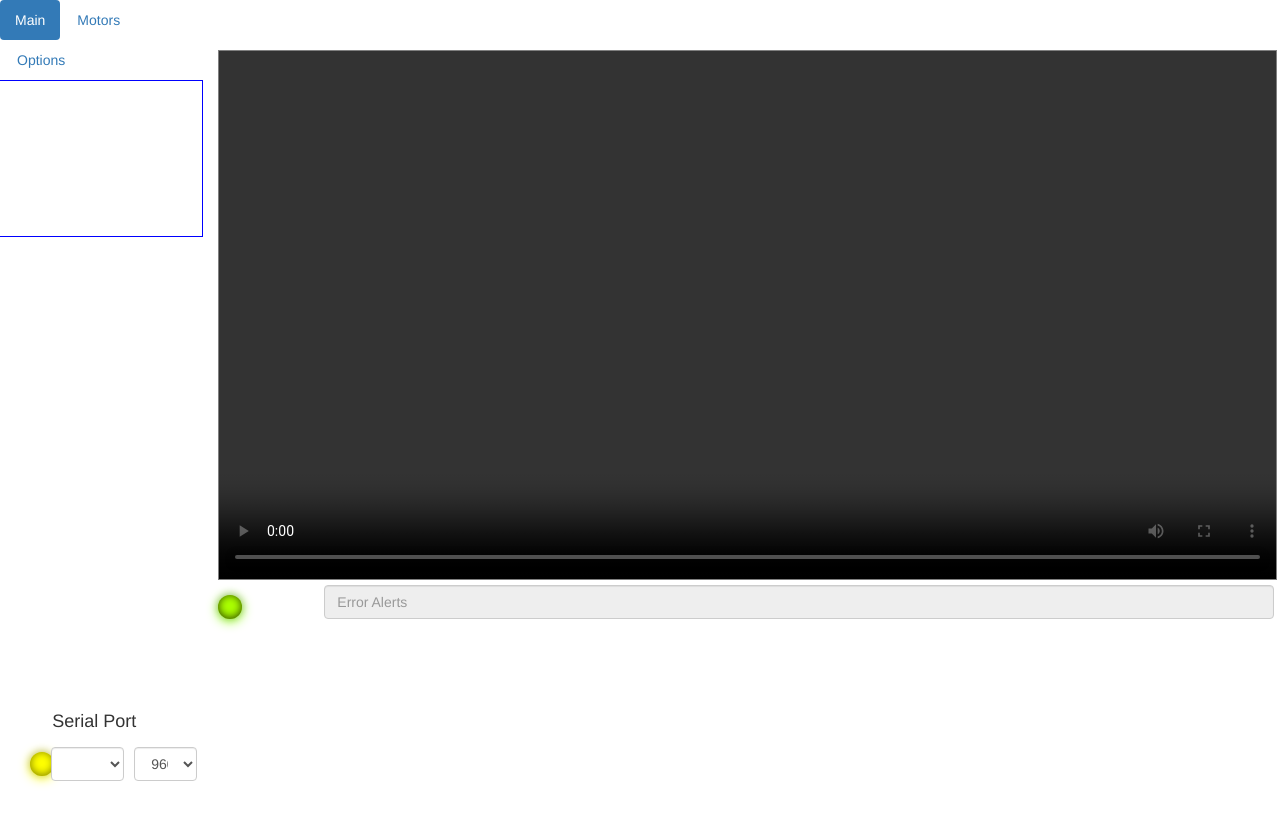
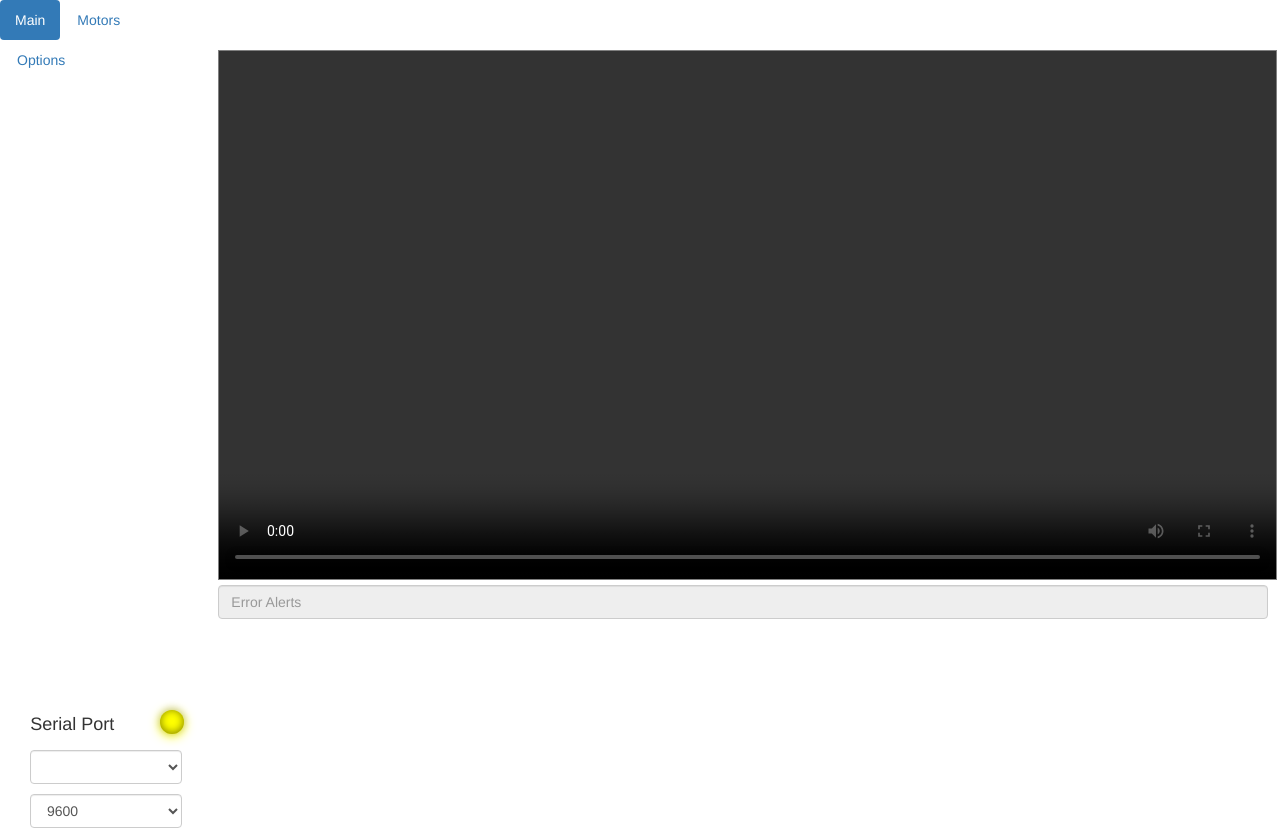
Before and after one commit to cccraig/Telemetry-Monitor, an Electron app: page index.html in a window 1280 px wide. Before the commit the page ends 800 px from the top, so only its background shows below. Drawn offline with nearby package versions, Linux system fonts and the light colour scheme.

Commit message:
Small style changes and removed some redundant code.

```diff
--- a/index.html
+++ b/index.html
@@ -16,9 +16,14 @@
 	<link rel="stylesheet" href="assets/css/led.css"/>
 
 	<style>
-		/*body {
+		body {
 			overflow: hidden;
-		}*/
+		}
+		.dash {
+			margin: 0px 0px 0px 0px;
+			padding: 0px 0px 0px 0px;
+			width: 100%;
+		}
 		video {
 			object-fit: fill;
 		}
@@ -36,8 +41,8 @@
 		}
 
 		.error {
-			width: 97.8%;
-			margin: 0px -50px 0px 15px;
+			width: 98.9%;
+			margin: 0px -50px 0px 0px;
 		}
 
 		#video-frame {
@@ -68,23 +73,36 @@
 			<div class="row">
 				<div class="col-xs-2">
 
-					<div class="row"><div align="center" class="col-xs-12 dash test1"><canvas class="gauge" id="compass"</canvas></div></div>
+					<div class="row"><div align="center" class="col-xs-12 dash"><canvas class="gauge" id="compass"></canvas></div></div>
 					<div class="row"><div align="center" class="col-xs-12 dash"><canvas class="gauge" id="speed-gauge"></canvas></div></div>
 					<div class="row"><div align="center" class="col-xs-12 dash"><canvas class="gauge" id="temperature-gauge"></canvas></div></div>
 					<div class="row"><div align="center" class="col-xs-12 dash"><canvas class="gauge" id="battery-gauge"></canvas></div></div>
-					<div align="center" class="row"><h4>Serial Port</h4></div>
+					<div align="center" class="row">
+						<table style="width:100%">
+							<tr>
+								<td width="80%" valign="middle" align="center"><h4>Serial Port</h4><td>
+
+								<td width="20%" valign="middle" align="center">
+									<div align="center" class="led-box">
+										<div id="signal" class="led-yellow"></div>
+									</div>
+								</td>
+							</tr>
+						</table>
+					</div>
 
 					<div class="row">
 						<div class="col-xs-1"></div>
-						<div class="col-xs-2">
-							<div class="led-box">
-								<div id="signal" class="led-yellow"></div>
+
+						<div class="col-xs-10" style="padding-bottom:10px;">
+							<select class="form-control" id="serialports"></select>
 						</div>
 					</div>
-						<div class="col-xs-4" style="padding: 5px 0px 10px 0px;">
-							<select class="form-control" id="serialports"></select>
-						</div>
-						<div class="col-xs-4" style="padding: 5px 0px 10px 10px;">
+
+					<div class="row">
+							<div class="col-xs-1"></div>
+
+							<div class="col-xs-10">
 								<select class="form-control" id="bauds">
 									<option value=9600>9600</option>
 									<option value=19200>19200</option>
@@ -102,12 +120,7 @@
 			        	<video id="video-frame" autoplay controls></video>
 						</div>
 						<div class="row">
-							<div class="col-xs-1">
-								<div class="led-box">
-									<div id="alerts" class="led-green"></div>
-								</div>
-							</div>
-							<div class="col-xs-11">
+							<div class="col-xs-12">
 								<input type="text" class="form-control error" id="error_msg" readonly placeholder="Error Alerts">
 							</div>
 						</div>
```
Lines whose indentation alone changed are shown as unchanged.
